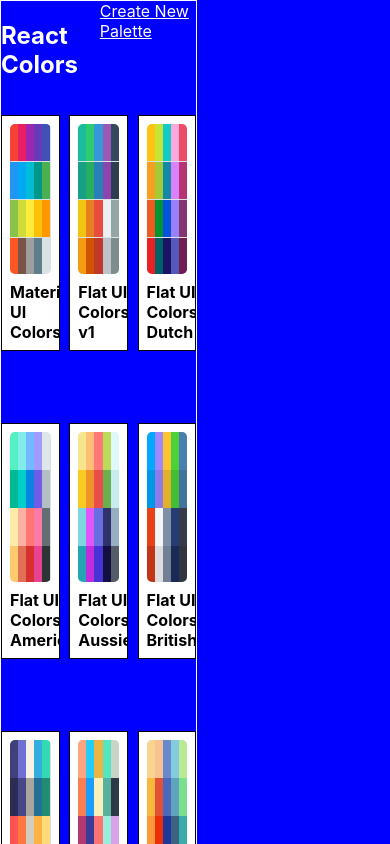
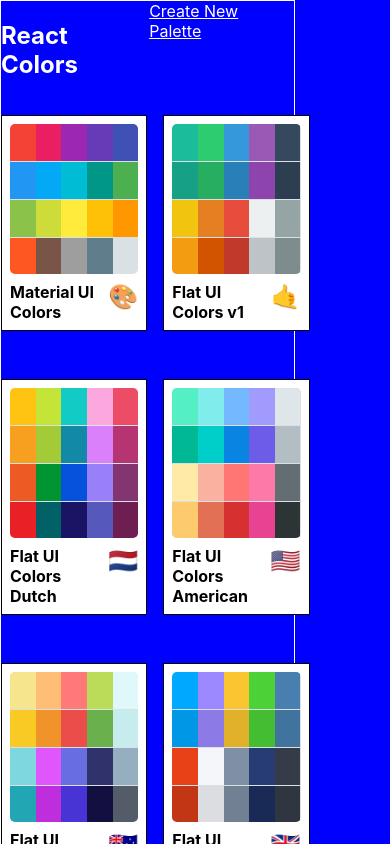
Before and after one commit to tanaya123-comp/Color-Project, a React (Create React App) app: page / in a window 390 px wide. Shown: the top 844 px of the page. Built offline with nearby package versions, Linux system fonts and the light colour scheme.

Commit message:
make palette list responsive

```diff
--- a/src/styles/PaletteList.js
+++ b/src/styles/PaletteList.js
@@ -1,3 +1,5 @@
+import sizes from './sizes';
+
 export default {
 
 
@@ -9,12 +11,19 @@
             justifyContent:"centre",
         },
         container:{
-            width:"50%",
+            width:"80%",
             display:"flex",
             alignItems:"flex-start",
             flexDirection:"column",
             flexwrap:"wrap",
             border:"1px solid white",
+
+            [sizes.down("xl")]:{
+                width:"80%",
+            },
+            [sizes.down("xl")]:{
+                width:"75%",
+            },
 
         },
         nav:{
@@ -32,8 +41,14 @@
             width:"100%",
             display:"grid",
             gridTemplateColumns:"repeat(3,30%)",
-            gridGap:"5%",
-
+            gridGap:"2.5rem",
+            [sizes.down("xs")]:{
+                gridTemplateColumns:"repeat(1,100%)",
+            },
+            [sizes.down("sm")]:{
+                gridTemplateColumns:"repeat(2,50%)",
+                gridGap:"1rem",
+            },
         }
 
 
--- a/src/styles/sizes.js
+++ b/src/styles/sizes.js
@@ -24,6 +24,7 @@
             sm:"767.98px",
             md:"991.98px",
             lg:"1199.98px",
+            xl:"1600px",
         }
         return `@media (max-width: ${sizes[size]})`
     }
```
Also changed, not shown: 1 other file (tests, documents, lock files or other folders).
